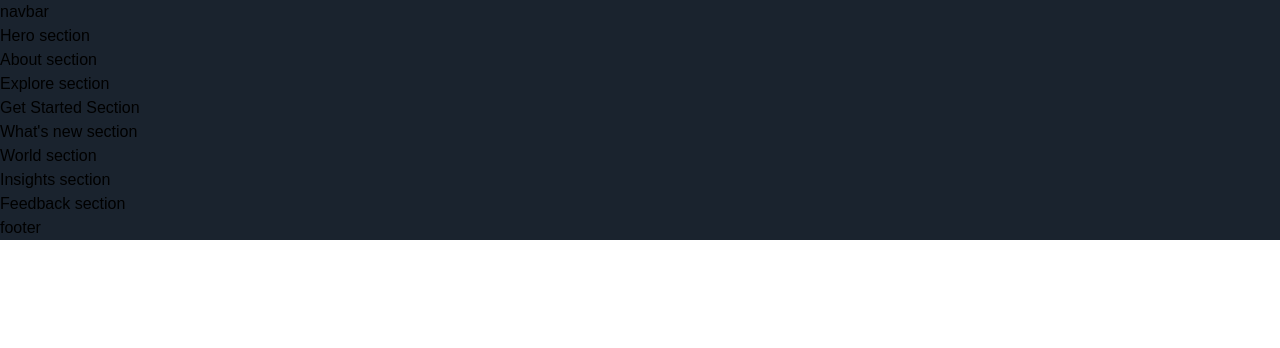
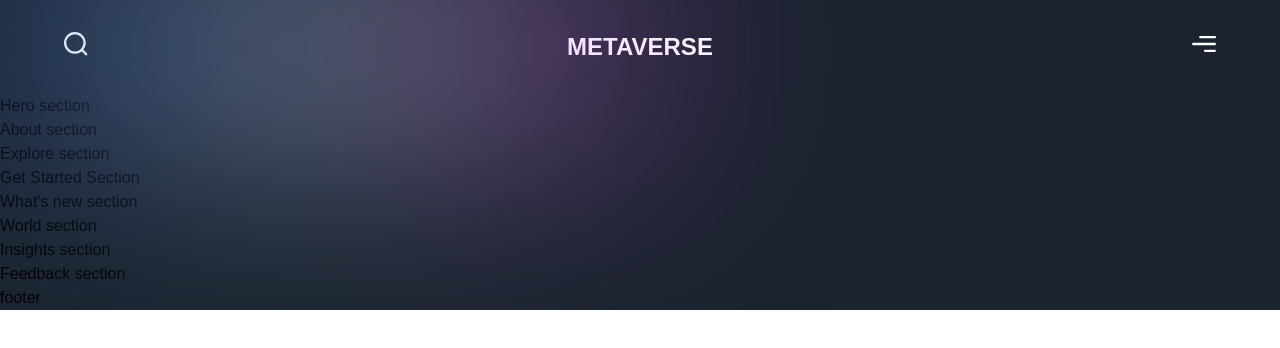
Before and after one commit to travistn/metaverse_nextjs, a Next.js app: page / in a window 1280 px wide. Shown: the top 348 px of the page. Built offline with nearby package versions, Linux system fonts and the light colour scheme; a web font is replaced by a local one.

Commit message:
Created navbar

```diff
--- a/components/Navbar.jsx
+++ b/components/Navbar.jsx
@@ -1,9 +1,23 @@
 'use client';
 
+import { motion } from 'framer-motion';
+
+import styles from '../styles';
+import { navVariants } from '../utils/motion';
+
 const Navbar = () => (
-  <nav>
-    navbar
-  </nav>
+  <motion.nav
+    variants={navVariants}
+    initial='hidden'
+    whileInView='show'
+    className={`${styles.xPaddings} py-8 relative`}>
+    <div className='absolute w-[50%] inset-0 gradient-01' />
+    <div className={`${styles.innerWidth} mx-auto flex justify-between gap-8`}>
+      <img src='/search.svg' alt='search' className='w-[24px] h-[24px] object-contain' />
+      <h2 className='uppercase font-extrabold text-[24px] leading-[30px] text-white'>Metaverse</h2>
+      <img src='/menu.svg' alt='menu' className='w-[24px] h-[24px] object-contain' />
+    </div>
+  </motion.nav>
 );
 
 export default Navbar;
```
